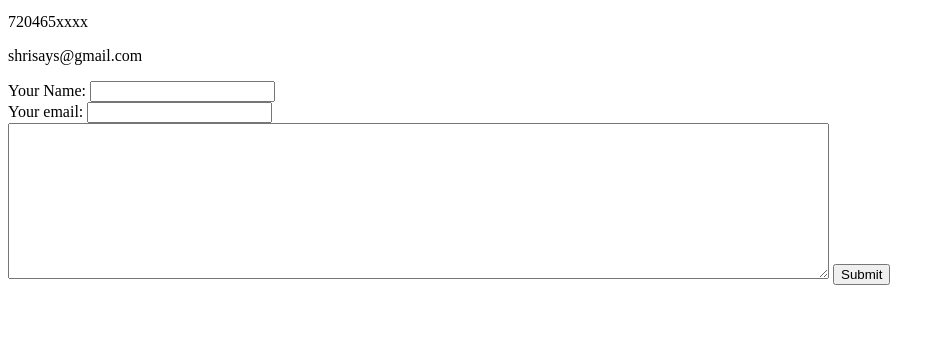
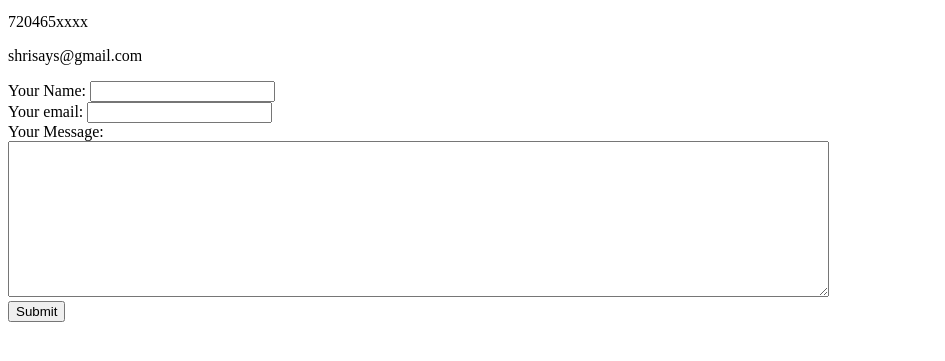
Before and after one commit to SrilakshmiPandith/CV, a plain HTML site: page contact.html in a window 1280 px wide. Shown: the part 101-462 px from the top of the page, without its empty margins (0-945 px from the left). Drawn offline with Linux system fonts and the light colour scheme.

Commit message:
Update contact.html

```diff
--- a/contact.html
+++ b/contact.html
@@ -14,7 +14,8 @@
       <input type="text" name="Name" value=""><br>
       <label>Your email:</label>
       <input type="email" name="Email" value=""><br>
-      <textarea name="Message" rows="10" cols="100"></textarea>
+      <label>Your Message:</label><br>
+      <textarea name="Message" rows="10" cols="100"></textarea><br>
       <input type="submit" name="">
     </form>
   </body>
```
